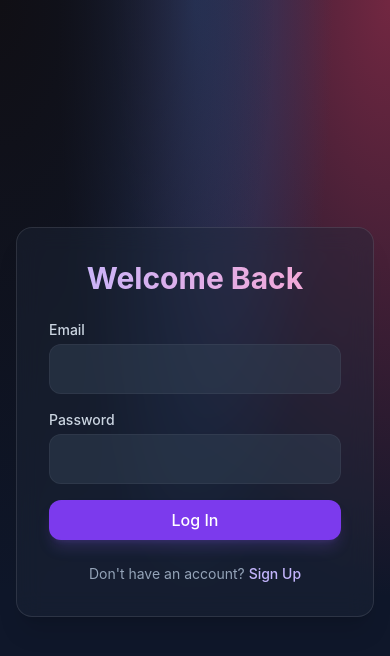
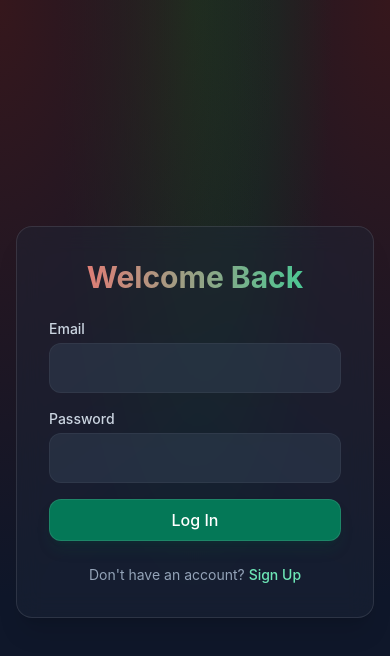
Before and after one commit to donaemeka/donatus-todo-list-app, a React (Vite) app: page / in a window 390 px wide. Shown: the top 656 px of the page. Built offline with nearby package versions, Linux system fonts and the light colour scheme; no server answers.

Commit message:
Enhance mobile responsiveness

```diff
--- a/index.html
+++ b/index.html
@@ -1,13 +1,16 @@
 <!doctype html>
 <html lang="en">
+
 <head>
   <meta charset="UTF-8" />
   <link rel="icon" type="image/svg+xml" href="/vite.svg" />
   <meta name="viewport" content="width=device-width, initial-scale=1.0" />
-    <title>The Daily Task Flow</title>
+  <title>MyDay 🎄</title>
 </head>
+
 <body>
   <div id="root"></div>
   <script type="module" src="/src/main.jsx"></script>
 </body>
+
 </html>
--- a/src/App.jsx
+++ b/src/App.jsx
@@ -101,8 +101,8 @@ function DatabaseApp() {
         {/* Header */}
         <div className="flex justify-between items-start">
           <div className="space-y-2">
-            <h1 className="text-4xl font-extrabold bg-clip-text text-transparent bg-gradient-to-r from-violet-300 to-pink-300 drop-shadow-sm">
-              The Daily Task Flow
+            <h1 className="text-4xl font-extrabold bg-clip-text text-transparent bg-gradient-to-r from-red-400 to-emerald-400 drop-shadow-sm">
+              MyDay 🎄
             </h1>
             <p className="text-slate-300 text-sm max-w-md">
               A private, cloud-synced to-do list for managing daily tasks.
@@ -123,13 +123,13 @@ function DatabaseApp() {
 
         {/* Main Content */}
         <div>
-          <div className="flex items-center gap-2 mb-8 relative z-10">
-            <div className="flex-1">
+          <div className="flex flex-col sm:flex-row items-stretch sm:items-center gap-4 mb-8 relative z-10">
+            <div className="flex-1 w-full">
               <TaskInput onAdd={addTask} />
             </div>
             <button
               onClick={() => setIsFeedbackOpen(true)}
-              className="glass-button bg-slate-700 hover:bg-slate-600 shadow-none border border-white/10 h-[52px] whitespace-nowrap"
+              className="glass-button bg-slate-700 hover:bg-slate-600 shadow-none border border-white/10 h-[52px] w-full sm:w-auto whitespace-nowrap"
               title="Share Feedback"
             >
               Feedback
--- a/src/components/Login.jsx
+++ b/src/components/Login.jsx
@@ -31,7 +31,7 @@ export default function Login() {
     return (
         <div className="min-h-screen flex items-center justify-center px-4">
             <div className="glass-panel p-8 w-full max-w-md space-y-6">
-                <h2 className="text-3xl font-bold text-center bg-clip-text text-transparent bg-gradient-to-r from-violet-300 to-pink-300">
+                <h2 className="text-3xl font-bold text-center bg-clip-text text-transparent bg-gradient-to-r from-red-400 to-emerald-400">
                     {isLogin ? 'Welcome Back' : 'Create Account'}
                 </h2>
 
@@ -73,7 +73,7 @@ export default function Login() {
                     {isLogin ? "Don't have an account? " : "Already have an account? "}
                     <button
                         onClick={() => setIsLogin(!isLogin)}
-                        className="text-violet-300 hover:text-violet-200 font-medium hover:underline"
+                        className="text-emerald-300 hover:text-emerald-200 font-medium hover:underline"
                     >
                         {isLogin ? 'Sign Up' : 'Log In'}
                     </button>
--- a/src/components/TaskInput.jsx
+++ b/src/components/TaskInput.jsx
@@ -13,18 +13,18 @@ function TaskInput({ onAdd }) {
 
     return (
         <form onSubmit={handleSubmit} className="relative z-10">
-            <div className="flex gap-4">
+            <div className="flex flex-col sm:flex-row gap-4">
                 <input
                     type="text"
                     value={text}
                     onChange={(e) => setText(e.target.value)}
                     placeholder="What needs to be done?"
-                    className="glass-input flex-1 text-lg"
+                    className="glass-input flex-1 text-lg w-full"
                 />
                 <button
                     type="submit"
                     disabled={!text.trim()}
-                    className="glass-button disabled:opacity-50 disabled:cursor-not-allowed"
+                    className="glass-button w-full sm:w-auto disabled:opacity-50 disabled:cursor-not-allowed"
                 >
                     Add Task
                 </button>
--- a/src/components/TaskItem.jsx
+++ b/src/components/TaskItem.jsx
@@ -19,7 +19,7 @@ function TaskItem({ task, onToggle, onDelete }) {
 
             <button
                 onClick={() => onDelete(task.id)}
-                className="text-slate-400 hover:text-red-400 p-2 rounded-lg hover:bg-white/5 transition-colors opacity-0 group-hover:opacity-100 focus:opacity-100 focus:outline-none"
+                className="text-slate-400 hover:text-red-400 p-2 rounded-lg hover:bg-white/5 transition-colors focus:outline-none"
                 aria-label="Delete task"
             >
                 <svg xmlns="http://www.w3.org/2000/svg" fill="none" viewBox="0 0 24 24" strokeWidth={1.5} stroke="currentColor" className="w-5 h-5">
--- a/src/index.css
+++ b/src/index.css
@@ -5,9 +5,10 @@
 @layer base {
   body {
     @apply bg-slate-900 text-slate-100 min-h-screen font-sans antialiased overflow-x-hidden;
-    background-image: radial-gradient(at 0% 0%, hsla(253,16%,7%,1) 0, transparent 50%),
-                      radial-gradient(at 50% 0%, hsla(225,39%,30%,1) 0, transparent 50%),
-                      radial-gradient(at 100% 0%, hsla(339,49%,30%,1) 0, transparent 50%);
+    /* Christmas Gradient: Deep Red, Dark Green, Holiday Gold/Red mix */
+    background-image: radial-gradient(at 0% 0%, hsla(350, 40%, 15%, 1) 0, transparent 50%),
+      radial-gradient(at 50% 0%, hsla(140, 40%, 15%, 1) 0, transparent 50%),
+      radial-gradient(at 100% 0%, hsla(350, 40%, 15%, 1) 0, transparent 50%);
     background-attachment: fixed;
   }
 }
@@ -18,15 +19,15 @@
   }
 
   .glass-input {
-    @apply bg-slate-700/50 border border-white/5 rounded-xl px-4 py-3 outline-none focus:ring-2 focus:ring-violet-500/50 transition-all placeholder:text-slate-400 text-slate-100;
+    @apply bg-slate-700/50 border border-white/5 rounded-xl px-4 py-3 outline-none focus:ring-2 focus:ring-red-500/50 transition-all placeholder:text-slate-400 text-slate-100;
   }
 
   .glass-button {
-    @apply bg-violet-600 hover:bg-violet-700 text-white font-medium py-2 px-4 rounded-xl transition-all active:scale-95 shadow-lg shadow-violet-500/20;
+    @apply bg-emerald-700 hover:bg-emerald-600 text-white font-medium py-2 px-4 rounded-xl transition-all active:scale-95 shadow-lg shadow-emerald-900/20 border border-white/10;
   }
 
   .glass-checkbox {
-    @apply appearance-none w-6 h-6 border-2 border-slate-500 rounded-lg checked:bg-violet-500 checked:border-violet-500 transition-colors cursor-pointer relative;
+    @apply appearance-none w-6 h-6 border-2 border-slate-500 rounded-lg checked:bg-emerald-600 checked:border-emerald-600 transition-colors cursor-pointer relative;
   }
 
   .glass-checkbox:checked::after {
```
Lines whose indentation alone changed are shown as unchanged.
